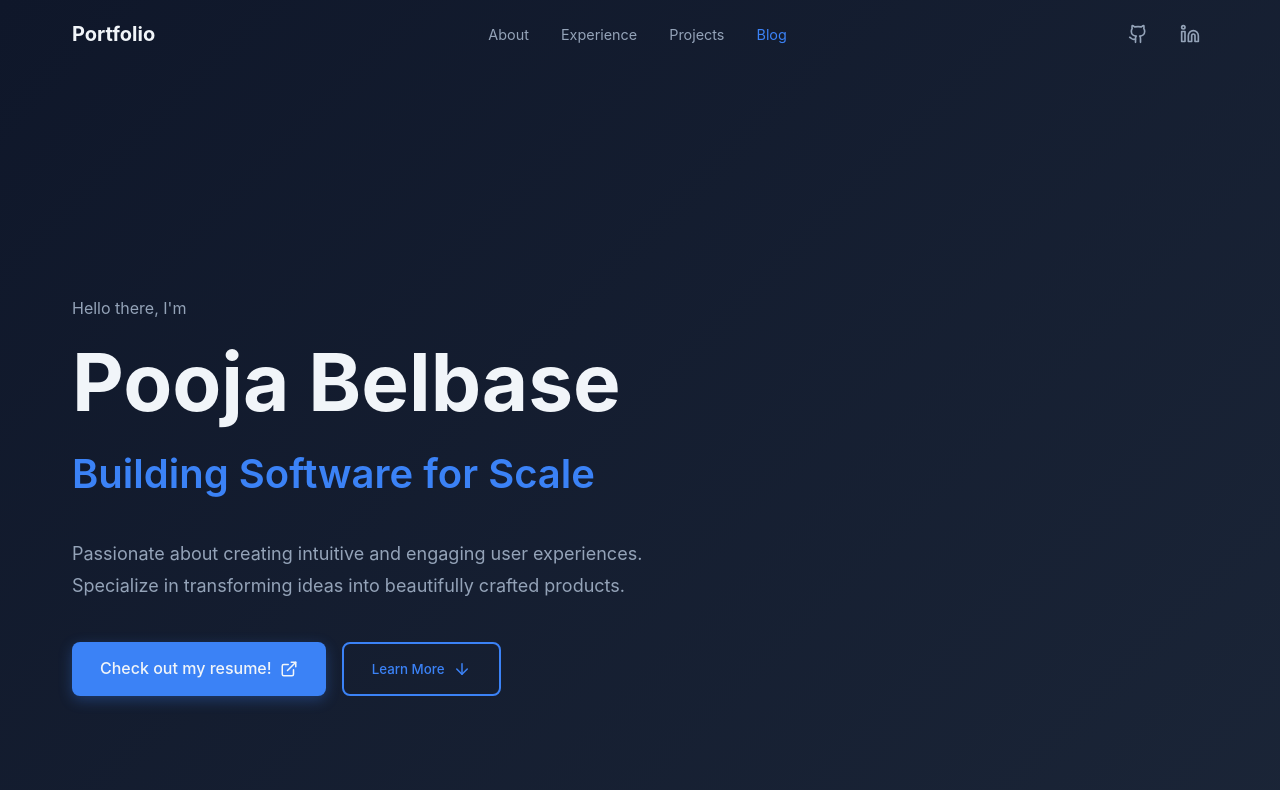
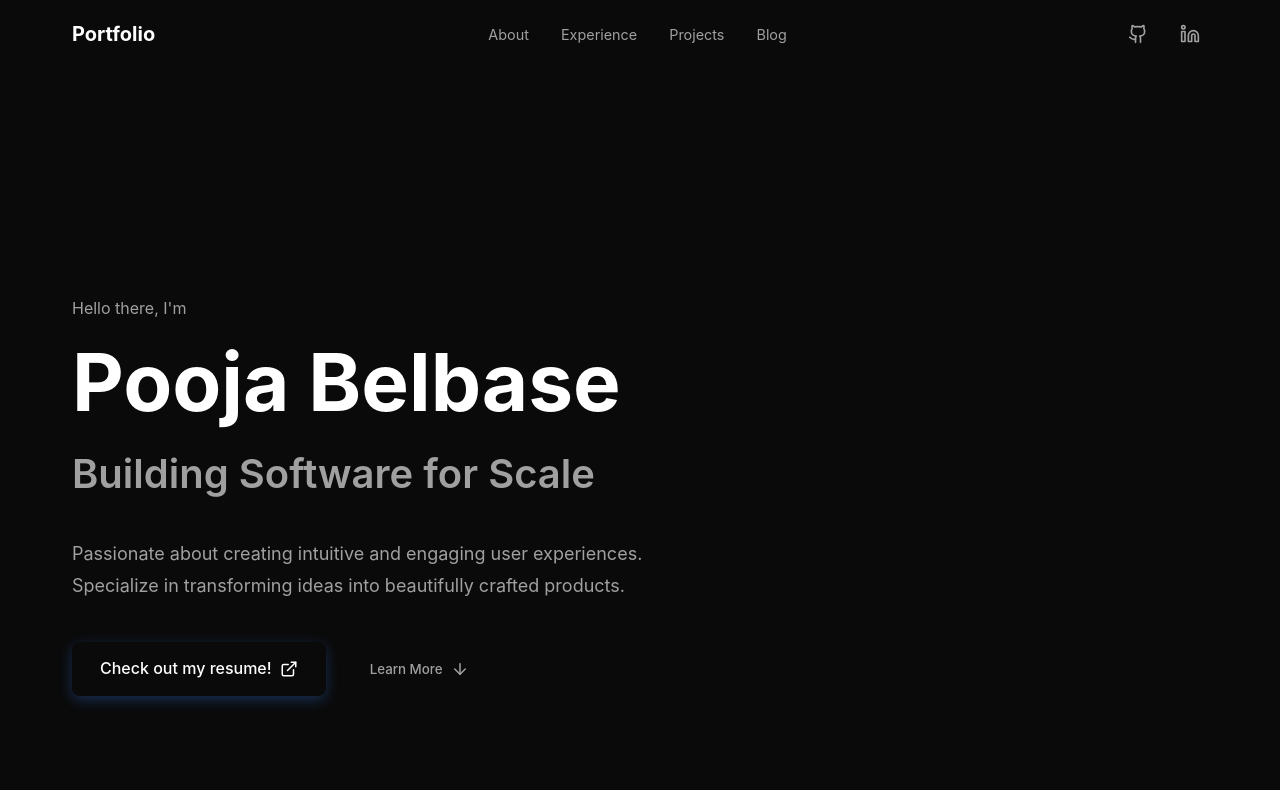
Before and after one commit to poojabelbase07/Pooja-Portfolio, a React (Vite) app: page / in a window 1280 px wide. Shown: the top 790 px of the page. Built offline with nearby package versions, Linux system fonts and the light colour scheme.

Commit message:
Changed UI

```diff
--- a/src/index.css
+++ b/src/index.css
@@ -5,46 +5,26 @@
 }
 
 :root {
-  /* Colors */
-  --bg-primary: #0f172a;
-  --bg-secondary: #1e293b;
-  --bg-tertiary: #334155;
+  /* Colors - Minimal palette */
+  --bg-primary: #0a0a0a;
+  --bg-secondary: #111111;
+  --bg-card: #1a1a1a;
 
-  --text-primary: #f1f5f9;
-  --text-secondary: #cbd5e1;
-  --text-tertiary: #94a3b8;
+  --text-primary: #ffffff;
+  --text-secondary: #a0a0a0;
+  --text-muted: #666666;
 
-  --accent-primary: #3b82f6;
-  --accent-secondary: #60a5fa;
-  --accent-hover: #2563eb;
-
-  --border-color: #475569;
-  --border-hover: #3b82f6;
+  --accent: #3b82f6;
+  --border: #2a2a2a;
 
   /* Spacing */
-  --spacing-xs: 0.25rem;
-  --spacing-sm: 0.5rem;
-  --spacing-md: 1rem;
-  --spacing-lg: 1.5rem;
-  --spacing-xl: 2rem;
-  --spacing-2xl: 3rem;
+  --container-width: 1100px;
+  --section-padding: 6rem;
 
   /* Typography */
   --font-body: -apple-system, BlinkMacSystemFont, 'Segoe UI', 'Roboto', 'Oxygen',
     'Ubuntu', 'Cantarell', 'Fira Sans', 'Droid Sans', 'Helvetica Neue',
     sans-serif;
-  --font-mono: 'Courier New', monospace;
-
-  /* Transitions */
-  --transition-fast: 150ms ease-in-out;
-  --transition-normal: 300ms ease-in-out;
-  --transition-slow: 500ms ease-in-out;
-
-  /* Shadows */
-  --shadow-sm: 0 1px 2px 0 rgba(0, 0, 0, 0.05);
-  --shadow-md: 0 4px 6px -1px rgba(0, 0, 0, 0.1);
-  --shadow-lg: 0 10px 15px -3px rgba(0, 0, 0, 0.1);
-  --shadow-xl: 0 20px 25px -5px rgba(0, 0, 0, 0.1);
 }
 
 html {
@@ -56,53 +36,47 @@ body {
   font-family: var(--font-body);
   -webkit-font-smoothing: antialiased;
   -moz-osx-font-smoothing: grayscale;
-  background: linear-gradient(135deg, #0f172a 0%, #1e293b 50%, #0f172a 100%);
+  background: var(--bg-primary);
   color: var(--text-secondary);
   line-height: 1.6;
-  min-height: 100vh;
 }
 
-code {
-  font-family: var(--font-mono);
-}
-
-/* Custom Scrollbar */
+/* Scrollbar */
 ::-webkit-scrollbar {
-  width: 10px;
+  width: 8px;
 }
 
 ::-webkit-scrollbar-track {
-  background: var(--bg-secondary);
+  background: var(--bg-primary);
 }
 
 ::-webkit-scrollbar-thumb {
-  background: var(--bg-tertiary);
-  border-radius: 5px;
+  background: var(--border);
+  border-radius: 4px;
 }
 
 ::-webkit-scrollbar-thumb:hover {
-  background: var(--accent-primary);
+  background: var(--text-muted);
 }
 
 /* Selection */
 ::selection {
-  background: var(--accent-primary);
-  color: var(--text-primary);
+  background: var(--accent);
+  color: white;
 }
 
-/* Focus styles */
+/* Focus */
 :focus-visible {
-  outline: 2px solid var(--accent-primary);
+  outline: 2px solid var(--accent);
   outline-offset: 2px;
 }
 
-/* Link reset */
+/* Resets */
 a {
   color: inherit;
   text-decoration: none;
 }
 
-/* Button reset */
 button {
   font-family: inherit;
   cursor: pointer;
@@ -110,22 +84,25 @@ button {
   background: none;
 }
 
-/* Image optimization */
 img {
   max-width: 100%;
   height: auto;
   display: block;
 }
 
-/* Utility classes */
+/* Container utility */
 .container {
-  max-width: 1200px;
+  max-width: var(--container-width);
   margin: 0 auto;
-  padding: 0 var(--spacing-xl);
+  padding: 0 2rem;
 }
 
 @media (max-width: 768px) {
+  :root {
+    --section-padding: 4rem;
+  }
+
   .container {
-    padding: 0 var(--spacing-lg);
+    padding: 0 1.5rem;
   }
 }
```
